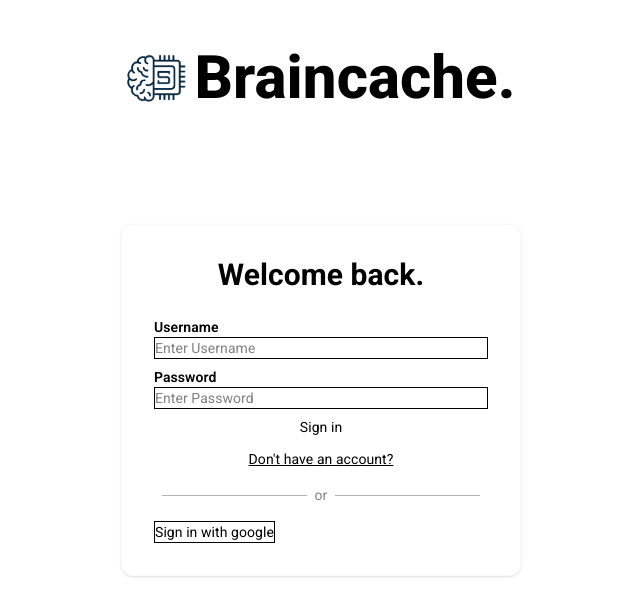
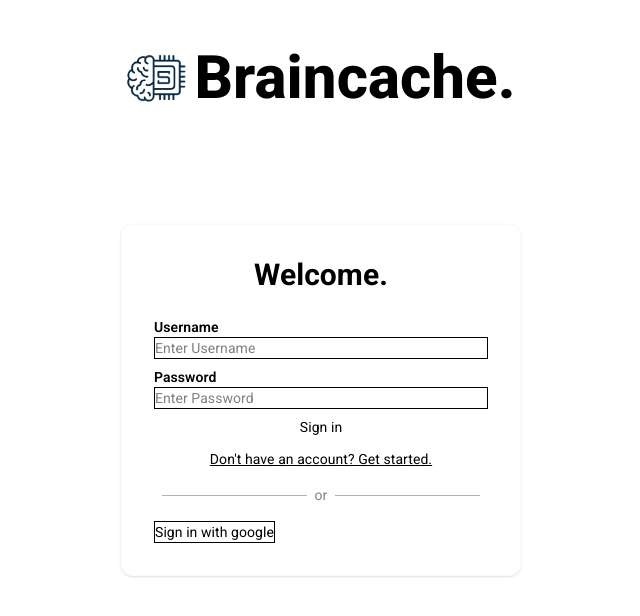
Before and after one commit to saicharith2012/brain-cache, a Next.js app in the folder apps/web/: page /signin in a window 1280 px wide. Shown: the top 616 px of the page, without its empty margins (319-959 px from the left). Built offline with nearby package versions, Linux system fonts and the light colour scheme; no server answers.

Commit message:
fix(signin, signup): update welcome and account prompt messages for clarity

```diff
--- a/apps/web/app/(auth)/signin/page.tsx
+++ b/apps/web/app/(auth)/signin/page.tsx
@@ -65,7 +65,7 @@ export default function SigninForm() {
   return (
     <div>
       <form onSubmit={handleSubmit(onSubmit)} className="flex flex-col">
-        <div className="text-3xl font-bold mb-6 text-center">Welcome back.</div>
+        <div className="text-3xl font-bold mb-6 text-center">Welcome.</div>
         <InputComponent
           label="Username"
           type="text"
@@ -100,7 +100,7 @@ export default function SigninForm() {
           className="underline cursor-pointer inline text-center mt-3"
           onClick={() => router.push("/signup")}
         >
-          Don&#39;t have an account?
+          Don&#39;t have an account? Get started.
         </span>
       </form>
 
--- a/apps/web/app/(auth)/signup/page.tsx
+++ b/apps/web/app/(auth)/signup/page.tsx
@@ -128,7 +128,7 @@ export default function SignupForm() {
           className="underline cursor-pointer inline text-center mt-3"
           onClick={() => router.push("/signin")}
         >
-          Already have an account? Sign in
+          Already have an account? Sign in.
         </span>
       </form>
       <div className="w-[95%] mx-auto my-4 text-black flex items-center">
```
